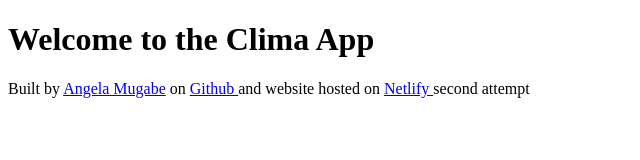
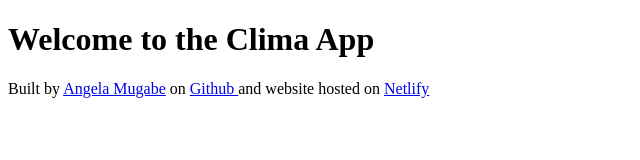
Before and after one commit to anglmugabe/clima-app, a plain HTML site: page index.html in a window 1280 px wide. Shown: the whole page, without its empty margins (0-640 px from the left). Drawn offline with Linux system fonts and the light colour scheme.

Commit message:
removed my "second attempt"

```diff
--- a/index.html
+++ b/index.html
@@ -15,7 +15,6 @@
         Built by <a href="https://github.com/anglmugabe" target="_blank"> Angela Mugabe</a> on
         <a href="https://github.com/anglmugabe/clima-app" target="_blank"> Github </a> and website hosted on <a
             href="https://clima-meteo.netlify.app/" target="_blank"> Netlify </a>
-        second attempt
     </footer>
 
 </html>
```
